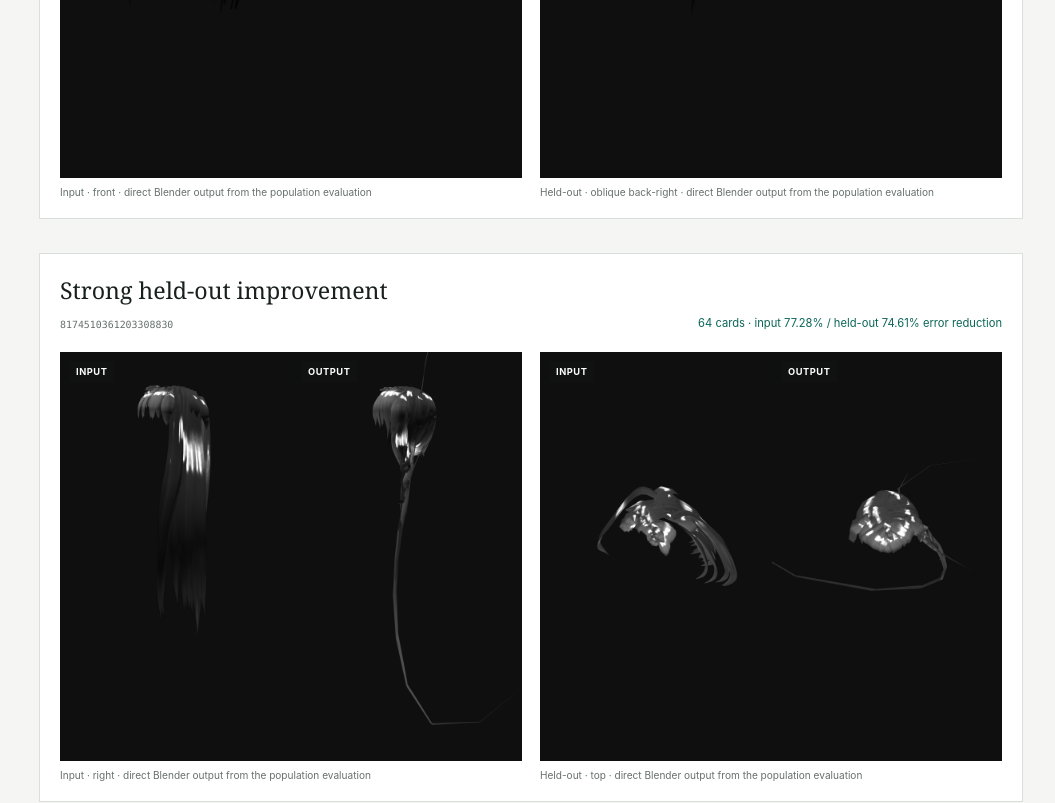
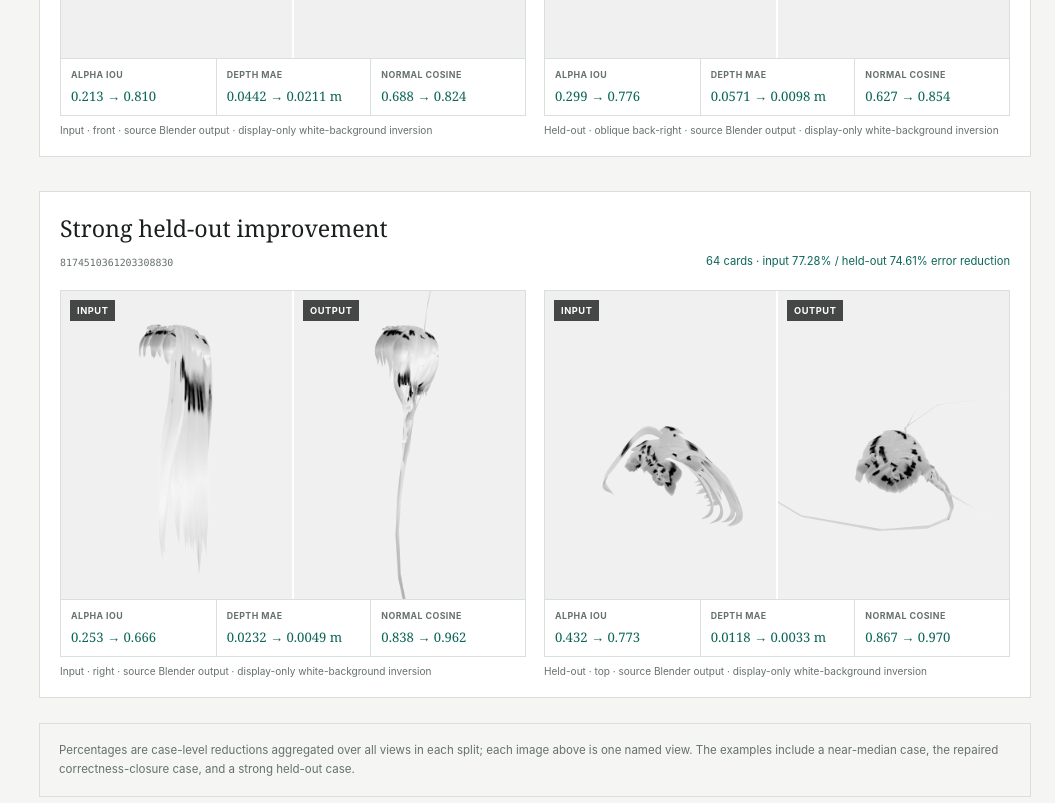
Before and after one commit to Xinyi-0916/research-site, a React (Vite) app: page / in a window 1280 px wide. Shown: the part 3940-4743 px from the top of the page, without its empty margins (225-1280 px from the left). Built offline with nearby package versions, Linux system fonts and the light colour scheme.

Commit message:
Center layout and add refiner view metrics

```diff
--- a/src/ResearchSite.jsx
+++ b/src/ResearchSite.jsx
@@ -10,10 +10,11 @@ function ComparisonPair({ pair, caseId }) {
   return (
     <figure className="comparison-pair">
       <div className="pair-images">
-        <div><span>Input</span><img src={pair.before} alt={`Case ${caseId}, ${pair.view}: weak-card input before refinement`} loading="lazy" /></div>
-        <div><span>Output</span><img src={pair.after} alt={`Case ${caseId}, ${pair.view}: best-valid refined-card output`} loading="lazy" /></div>
+        <div><span>Input</span><img src={pair.before} alt={`Case ${caseId}, ${pair.view}: weak-card input before refinement`} /></div>
+        <div><span>Output</span><img src={pair.after} alt={`Case ${caseId}, ${pair.view}: best-valid refined-card output`} /></div>
       </div>
-      <figcaption>{pair.view} · direct Blender output from the population evaluation</figcaption>
+      <div className="view-metrics">{pair.metrics.map((metric) => <div key={metric.label}><span>{metric.label}</span><strong>{metric.before} → {metric.after}{metric.unit || ''}</strong></div>)}</div>
+      <figcaption>{pair.view} · source Blender output · display-only white-background inversion</figcaption>
     </figure>
   )
 }
@@ -87,7 +88,7 @@ export default function ResearchSite() {
         </section>
 
         <section className="content-section" id="demonstrations">
-          <SectionHead number="03" title="Refiner input / output" note="Unedited Blender PNGs copied directly from the complete population evaluation directories." />
+          <SectionHead number="03" title="Refiner input / output" note="Source Blender PNGs from the complete population evaluation; a display-only tonal inversion changes the black background to white." />
           <div className="input-output-key"><span><i className="weak-dot" /> Input = weak coarse K12 card set</span><span><i className="refined-dot" /> Output = selected best-valid refined K12 card set</span></div>
           <div className="demo-list">
             {evaluation.demonstrations.map((demo) => <article className="demo-case" key={demo.caseId}><header><div><h3>{demo.label}</h3><code>{demo.caseId}</code></div><p>{demo.note}</p></header><div className="pair-grid">{demo.pairs.map((pair) => <ComparisonPair key={pair.view} pair={pair} caseId={demo.caseId} />)}</div></article>)}
--- a/src/data/siteData.js
+++ b/src/data/siteData.js
@@ -95,8 +95,26 @@ export const evaluation = {
       label: 'Population case · near median input reduction',
       note: '46 cards · input 53.98% / held-out 55.63% error reduction',
       pairs: [
-        { view: 'Input · front', before: asset('/media/eval/j0b1-h1-population-v2/1022113573246895015/before_input_front.png'), after: asset('/media/eval/j0b1-h1-population-v2/1022113573246895015/after_input_front.png') },
-        { view: 'Held-out · oblique front-left', before: asset('/media/eval/j0b1-h1-population-v2/1022113573246895015/before_heldout_oblique_front_left.png'), after: asset('/media/eval/j0b1-h1-population-v2/1022113573246895015/after_heldout_oblique_front_left.png') },
+        {
+          view: 'Input · front',
+          before: asset('/media/eval/j0b1-h1-population-v2/1022113573246895015/before_input_front.png'),
+          after: asset('/media/eval/j0b1-h1-population-v2/1022113573246895015/after_input_front.png'),
+          metrics: [
+            { label: 'Alpha IoU', before: '0.572', after: '0.901' },
+            { label: 'Depth MAE', before: '0.0430', after: '0.0302', unit: ' m' },
+            { label: 'Normal cosine', before: '0.837', after: '0.866' },
+          ],
+        },
+        {
+          view: 'Held-out · oblique front-left',
+          before: asset('/media/eval/j0b1-h1-population-v2/1022113573246895015/before_heldout_oblique_front_left.png'),
+          after: asset('/media/eval/j0b1-h1-population-v2/1022113573246895015/after_heldout_oblique_front_left.png'),
+          metrics: [
+            { label: 'Alpha IoU', before: '0.478', after: '0.827' },
+            { label: 'Depth MAE', before: '0.0178', after: '0.0046', unit: ' m' },
+            { label: 'Normal cosine', before: '0.875', after: '0.922' },
+          ],
+        },
       ],
     },
     {
@@ -104,8 +122,26 @@ export const evaluation = {
       label: 'Correctness-closure case',
       note: '44 cards · input 72.42% / held-out 64.29% error reduction',
       pairs: [
-        { view: 'Input · front', before: asset('/media/eval/j0b1-h1-population-v2/6224181708507224014/before_input_front.png'), after: asset('/media/eval/j0b1-h1-population-v2/6224181708507224014/after_input_front.png') },
-        { view: 'Held-out · oblique back-right', before: asset('/media/eval/j0b1-h1-population-v2/6224181708507224014/before_heldout_oblique_back_right.png'), after: asset('/media/eval/j0b1-h1-population-v2/6224181708507224014/after_heldout_oblique_back_right.png') },
+        {
+          view: 'Input · front',
+          before: asset('/media/eval/j0b1-h1-population-v2/6224181708507224014/before_input_front.png'),
+          after: asset('/media/eval/j0b1-h1-population-v2/6224181708507224014/after_input_front.png'),
+          metrics: [
+            { label: 'Alpha IoU', before: '0.213', after: '0.810' },
+            { label: 'Depth MAE', before: '0.0442', after: '0.0211', unit: ' m' },
+            { label: 'Normal cosine', before: '0.688', after: '0.824' },
+          ],
+        },
+        {
+          view: 'Held-out · oblique back-right',
+          before: asset('/media/eval/j0b1-h1-population-v2/6224181708507224014/before_heldout_oblique_back_right.png'),
+          after: asset('/media/eval/j0b1-h1-population-v2/6224181708507224014/after_heldout_oblique_back_right.png'),
+          metrics: [
+            { label: 'Alpha IoU', before: '0.299', after: '0.776' },
+            { label: 'Depth MAE', before: '0.0571', after: '0.0098', unit: ' m' },
+            { label: 'Normal cosine', before: '0.627', after: '0.854' },
+          ],
+        },
       ],
     },
     {
@@ -113,8 +149,26 @@ export const evaluation = {
       label: 'Strong held-out improvement',
       note: '64 cards · input 77.28% / held-out 74.61% error reduction',
       pairs: [
-        { view: 'Input · right', before: asset('/media/eval/j0b1-h1-population-v2/8174510361203308830/before_input_right.png'), after: asset('/media/eval/j0b1-h1-population-v2/8174510361203308830/after_input_right.png') },
-        { view: 'Held-out · top', before: asset('/media/eval/j0b1-h1-population-v2/8174510361203308830/before_heldout_top.png'), after: asset('/media/eval/j0b1-h1-population-v2/8174510361203308830/after_heldout_top.png') },
+        {
+          view: 'Input · right',
+          before: asset('/media/eval/j0b1-h1-population-v2/8174510361203308830/before_input_right.png'),
+          after: asset('/media/eval/j0b1-h1-population-v2/8174510361203308830/after_input_right.png'),
+          metrics: [
+            { label: 'Alpha IoU', before: '0.253', after: '0.666' },
+            { label: 'Depth MAE', before: '0.0232', after: '0.0049', unit: ' m' },
+            { label: 'Normal cosine', before: '0.838', after: '0.962' },
+          ],
+        },
+        {
+          view: 'Held-out · top',
+          before: asset('/media/eval/j0b1-h1-population-v2/8174510361203308830/before_heldout_top.png'),
+          after: asset('/media/eval/j0b1-h1-population-v2/8174510361203308830/after_heldout_top.png'),
+          metrics: [
+            { label: 'Alpha IoU', before: '0.432', after: '0.773' },
+            { label: 'Depth MAE', before: '0.0118', after: '0.0033', unit: ' m' },
+            { label: 'Normal cosine', before: '0.867', after: '0.970' },
+          ],
+        },
       ],
     },
   ],
--- a/src/styles.css
+++ b/src/styles.css
@@ -17,7 +17,7 @@
 }
 
 * { box-sizing: border-box; }
-html { scroll-behavior: smooth; }
+html { scroll-behavior: auto; }
 body { margin: 0; min-width: 320px; background: var(--paper); }
 img { display: block; max-width: 100%; }
 a { color: inherit; }
@@ -70,7 +70,7 @@ code { font-family: ui-monospace, SFMono-Regular, Menlo, Consolas, monospace; }
 .side-status { display: flex; margin: 26px 0 0; align-items: center; gap: 8px; color: var(--muted); font-size: .65rem; }
 .side-status i { width: 7px; height: 7px; border-radius: 50%; background: #39a279; }
 
-.research-main { width: calc(100% - 280px); max-width: 1380px; margin-left: 264px; padding: 0 16px 34px 0; }
+.research-main { width: min(1120px, calc(100% - 288px)); margin-left: max(264px, calc(50% - 440px)); padding: 0 0 34px; }
 .project-intro { padding: 54px 0 62px; scroll-margin-top: 20px; }
 .kicker { margin: 0 0 28px; color: var(--green); font-size: .68rem; font-weight: 750; letter-spacing: .12em; text-transform: uppercase; }
 .project-intro > h2 { margin: 0; font-family: var(--serif); font-size: clamp(2.65rem, 3.25vw, 3.4rem); font-weight: 400; letter-spacing: -.045em; line-height: 1; white-space: nowrap; }
@@ -166,11 +166,16 @@ th:first-child { text-align: left; }
 .demo-case header p { margin: 0; color: var(--green); font-size: .7rem; text-align: right; }
 .pair-grid { display: grid; grid-template-columns: repeat(2, minmax(0, 1fr)); gap: 18px; }
 .comparison-pair { margin: 0; }
-.pair-images { display: grid; grid-template-columns: 1fr 1fr; gap: 2px; background: #0e0f0f; }
+.pair-images { display: grid; grid-template-columns: 1fr 1fr; gap: 2px; border: 1px solid var(--line); background: white; }
 .pair-images > div { position: relative; min-width: 0; }
-.pair-images img { width: 100%; aspect-ratio: 9 / 16; object-fit: contain; background: #0e0f0f; }
+.pair-images img { width: 100%; aspect-ratio: 3 / 4; object-fit: cover; object-position: top; background: white; filter: invert(1); }
 .pair-images span { position: absolute; z-index: 1; top: 9px; left: 9px; padding: 5px 7px; color: white; background: rgba(15, 19, 18, .76); font-size: .58rem; font-weight: 700; letter-spacing: .06em; text-transform: uppercase; }
 .comparison-pair figcaption { margin-top: 8px; color: var(--muted); font-size: .63rem; }
+.view-metrics { display: grid; grid-template-columns: repeat(3, 1fr); border: 1px solid var(--line); border-top: 0; background: var(--panel); }
+.view-metrics > div { min-width: 0; padding: 10px; }
+.view-metrics > div + div { border-left: 1px solid var(--line); }
+.view-metrics span { display: block; margin-bottom: 5px; color: var(--muted); font-size: .55rem; font-weight: 700; letter-spacing: .05em; text-transform: uppercase; }
+.view-metrics strong { color: var(--green); font-family: var(--serif); font-size: .82rem; font-weight: 400; white-space: nowrap; }
 .render-caveat { background: transparent; }
 
 .section-lead { max-width: 820px; margin: -14px 0 32px 52px; color: #34413c; font-family: var(--serif); font-size: 1.18rem; }
@@ -277,7 +282,7 @@ th:first-child { text-align: left; }
   .demo-case { padding: 12px; }
   .demo-case > header { align-items: start; flex-direction: column; gap: 8px; }
   .demo-case header p { text-align: left; }
-  .pair-images img { aspect-ratio: 9 / 16; }
+  .pair-images img { aspect-ratio: 3 / 4; }
   .production-audit header { align-items: flex-start; flex-direction: column; }
   .basin-callout { grid-template-columns: 1fr; }
   .basin-callout code { justify-self: stretch; overflow-wrap: anywhere; }
```
Also changed, not shown: 1 other file (tests, documents, lock files or other folders).
